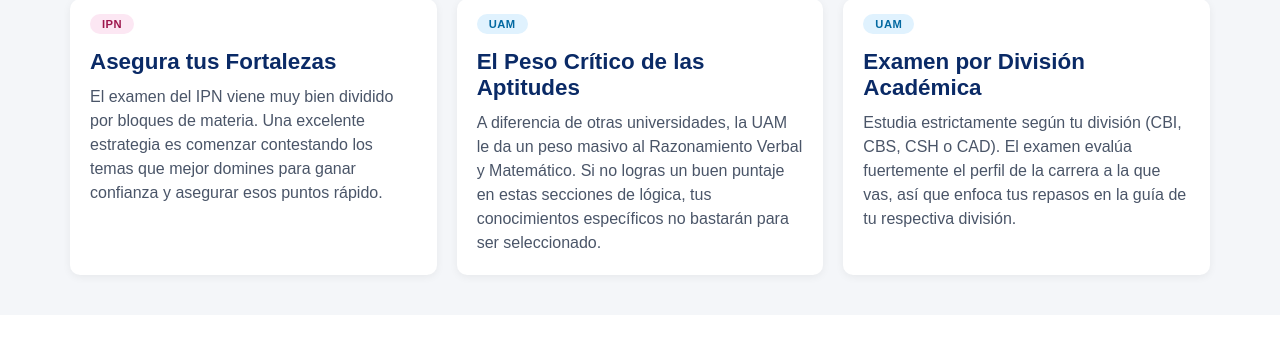
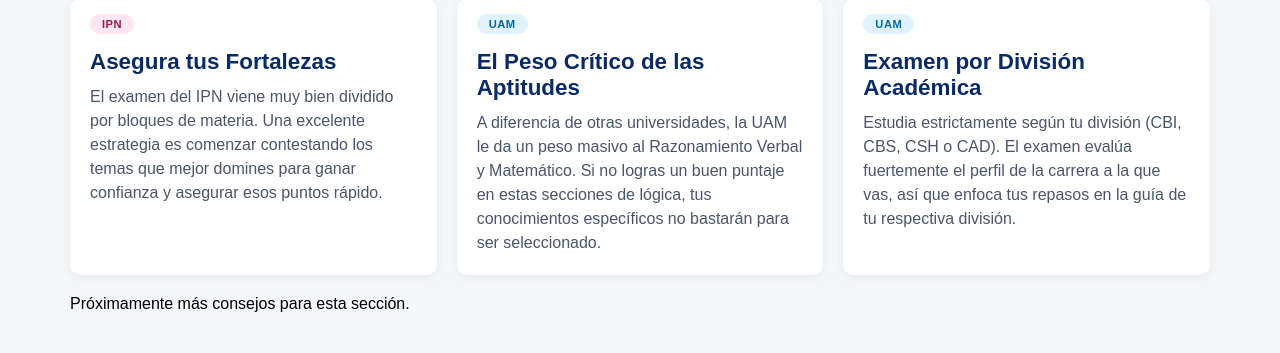
Before and after one commit to eduardoreyesjim8-lgtm/UniPrep, a Flask app: page /consejos in a window 1280 px wide. Shown: the part 1007-1360 px from the top of the page. Before the commit the page ends 1289 px from the top, so only its background shows below. Run offline with Flask 3, Linux system fonts and the light colour scheme.

Commit message:
Update consejos.html

```diff
--- a/templates/consejos.html
+++ b/templates/consejos.html
@@ -2,6 +2,7 @@
 <html lang="es">
 <head>
     <meta charset="UTF-8">
+    <meta name="viewport" content="width=device-width, initial-scale=1.0">
     <title>Consejos de Estudio - UniPrep</title>
     <link rel="stylesheet" href="{{ url_for('static', filename='style.css') }}">
 </head>
@@ -17,7 +18,7 @@
     <a href="/examen">Examen</a>
     <a href="/universidades">Universidades</a>
     <a href="/consejos">Consejos</a>
-    <a href="/study_center">Study Center</a> <!-- Menú actualizado aquí -->
+    <a href="/study_center">Study Center</a>
 </nav>
 
 <main>
@@ -103,8 +104,8 @@
             <p>Estudia estrictamente según tu división (CBI, CBS, CSH o CAD). El examen evalúa fuertemente el perfil de la carrera a la que vas, así que enfoca tus repasos en la guía de tu respectiva división.</p>
         </div>
 
-        <div id="sin-consejos" style="display: none; text-align: center; grid-column: 1 / -1; padding: 40px; color: #64748b;">
-            <p style="font-size: 1.2rem; font-weight: bold; margin: 0;">Próximamente más consejos para esta sección.</p>
+        <div id="sin-consejos" class="sin-consejos-container">
+            <p class="sin-consejos-texto">Próximamente más consejos para esta sección.</p>
         </div>
 
     </div>
```
